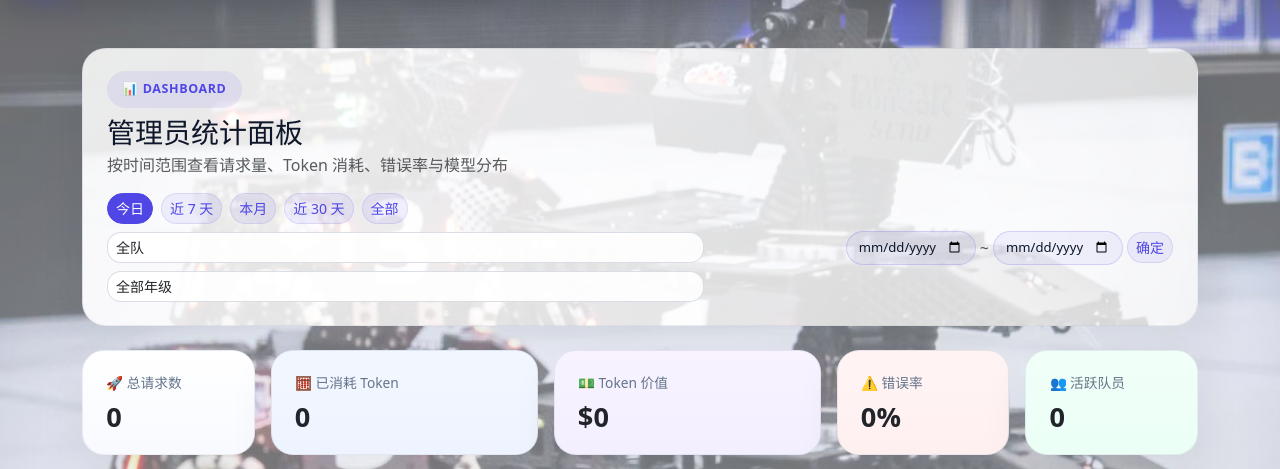
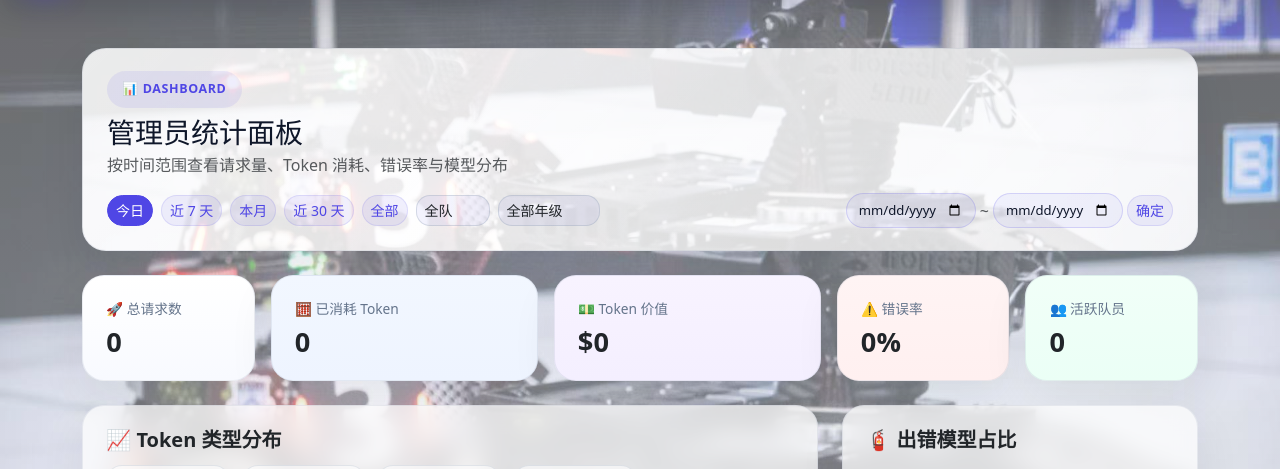
Before and after one commit to hpylsy/LLM-Multiplexer, a Django app: page /dashboard/admin/ in a window 1280 px wide. Shown: the part 69-538 px from the top of the page. Run offline with Django 4.2, Linux system fonts and the light colour scheme; the visitor is signed in with stand-in values (Sample User, id 1); data comes from the database, SQL or seed files in the repository; data that the repository does not hold is empty.

Commit message:
ui: fix toolbar - inline selects with auto width, same row as buttons

```diff
--- a/templates/dashboard/partials/dashboard_content.html
+++ b/templates/dashboard/partials/dashboard_content.html
@@ -5,20 +5,20 @@
         <h3 class="mb-1">{{ page_title }}</h3>
         <p class="text-muted mb-0">按时间范围查看请求量、Token 消耗、错误率与模型分布</p>
     </div>
-    <div class="d-flex flex-column flex-lg-row justify-content-between align-items-lg-center gap-3">
-        <div class="toolbar-chips">
+    <div class="d-flex flex-wrap align-items-center justify-content-between gap-2">
+        <div class="d-flex flex-wrap align-items-center gap-2">
             <a class="btn btn-sm btn-soft {% if range_name == 'today' %}active{% endif %}" href="?range=today&group={{ group_name|default:'all' }}&grade={{ grade_name|default:'all' }}" onclick="document.body.classList.add('dashboard-navigating')">今日</a>
             <a class="btn btn-sm btn-soft {% if range_name == 'last_7_days' %}active{% endif %}" href="?range=last_7_days&group={{ group_name|default:'all' }}&grade={{ grade_name|default:'all' }}" onclick="document.body.classList.add('dashboard-navigating')">近 7 天</a>
             <a class="btn btn-sm btn-soft {% if range_name == 'this_month' %}active{% endif %}" href="?range=this_month&group={{ group_name|default:'all' }}&grade={{ grade_name|default:'all' }}" onclick="document.body.classList.add('dashboard-navigating')">本月</a>
             <a class="btn btn-sm btn-soft {% if range_name == 'last_30_days' %}active{% endif %}" href="?range=last_30_days&group={{ group_name|default:'all' }}&grade={{ grade_name|default:'all' }}" onclick="document.body.classList.add('dashboard-navigating')">近 30 天</a>
             <a class="btn btn-sm btn-soft {% if range_name == 'all' %}active{% endif %}" href="?range=all&group={{ group_name|default:'all' }}&grade={{ grade_name|default:'all' }}" onclick="document.body.classList.add('dashboard-navigating')">全部</a>
-            <select class="form-select form-select-sm group-select" onchange="document.body.classList.add('dashboard-navigating'); location.href='?range={{ range_name }}&group=' + this.value + '&grade={{ grade_name|default:'all' }}' + getCustomParams()">
+            <select class="form-select form-select-sm" style="width:auto;min-width:70px;border-radius:999px;background:rgba(79,70,229,0.06);border-color:rgba(79,70,229,0.15);" onchange="document.body.classList.add('dashboard-navigating'); location.href='?range={{ range_name }}&group=' + this.value + '&grade={{ grade_name|default:'all' }}' + getCustomParams()">
                 <option value="all" {% if group_name == 'all' %}selected{% endif %}>全队</option>
                 {% for option in group_options %}
                     <option value="{{ option }}" {% if option == group_name %}selected{% endif %}>{{ option }}</option>
                 {% endfor %}
             </select>
-            <select class="form-select form-select-sm group-select" onchange="document.body.classList.add('dashboard-navigating'); location.href='?range={{ range_name }}&group={{ group_name }}&grade=' + this.value + getCustomParams()">
+            <select class="form-select form-select-sm" style="width:auto;min-width:90px;border-radius:999px;background:rgba(79,70,229,0.06);border-color:rgba(79,70,229,0.15);" onchange="document.body.classList.add('dashboard-navigating'); location.href='?range={{ range_name }}&group={{ group_name }}&grade=' + this.value + getCustomParams()">
                 <option value="all" {% if grade_name == 'all' %}selected{% endif %}>全部年级</option>
                 {% for option in grade_options %}
                     <option value="{{ option }}" {% if option == grade_name %}selected{% endif %}>{{ option }}级</option>
```
